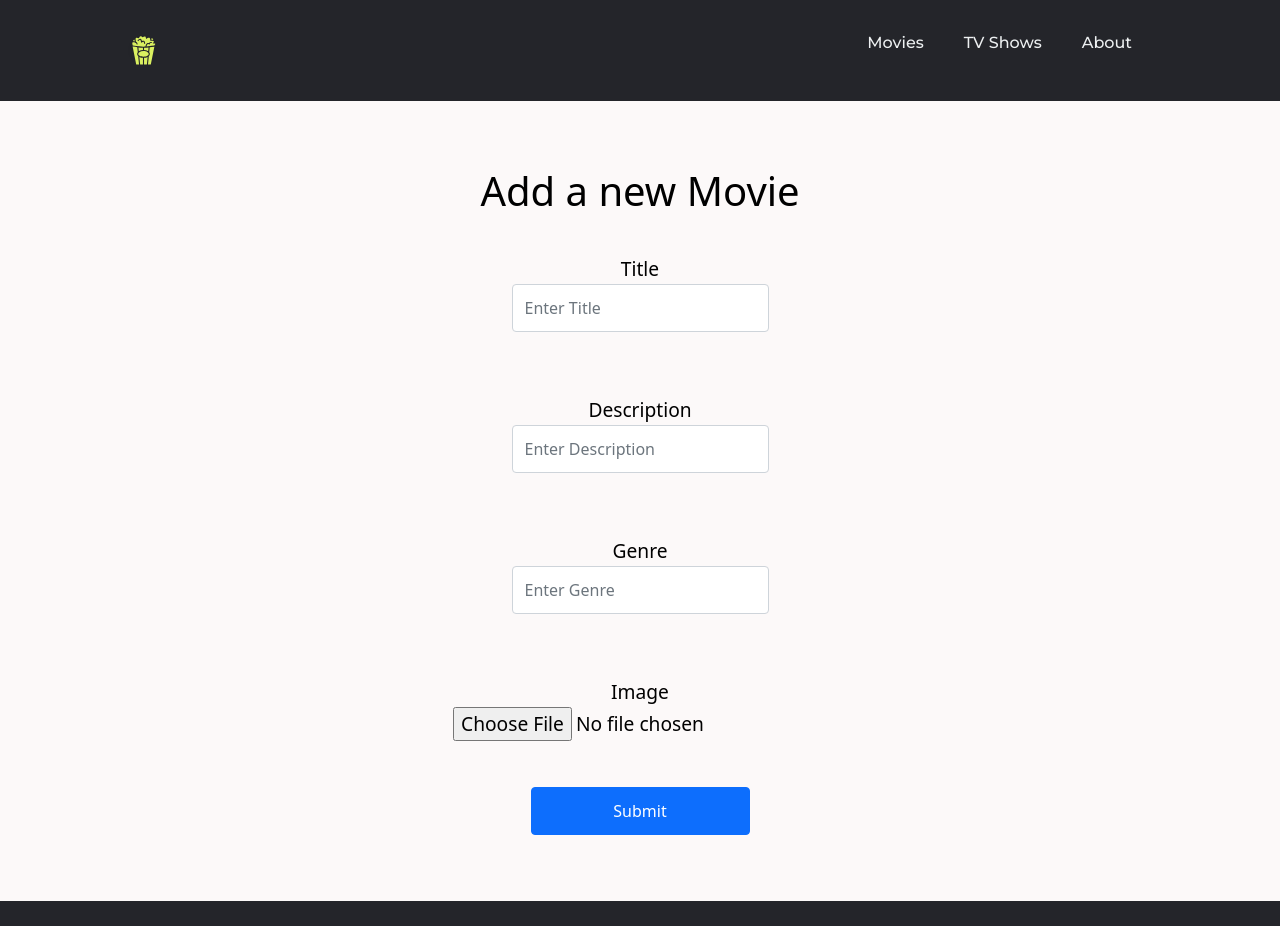
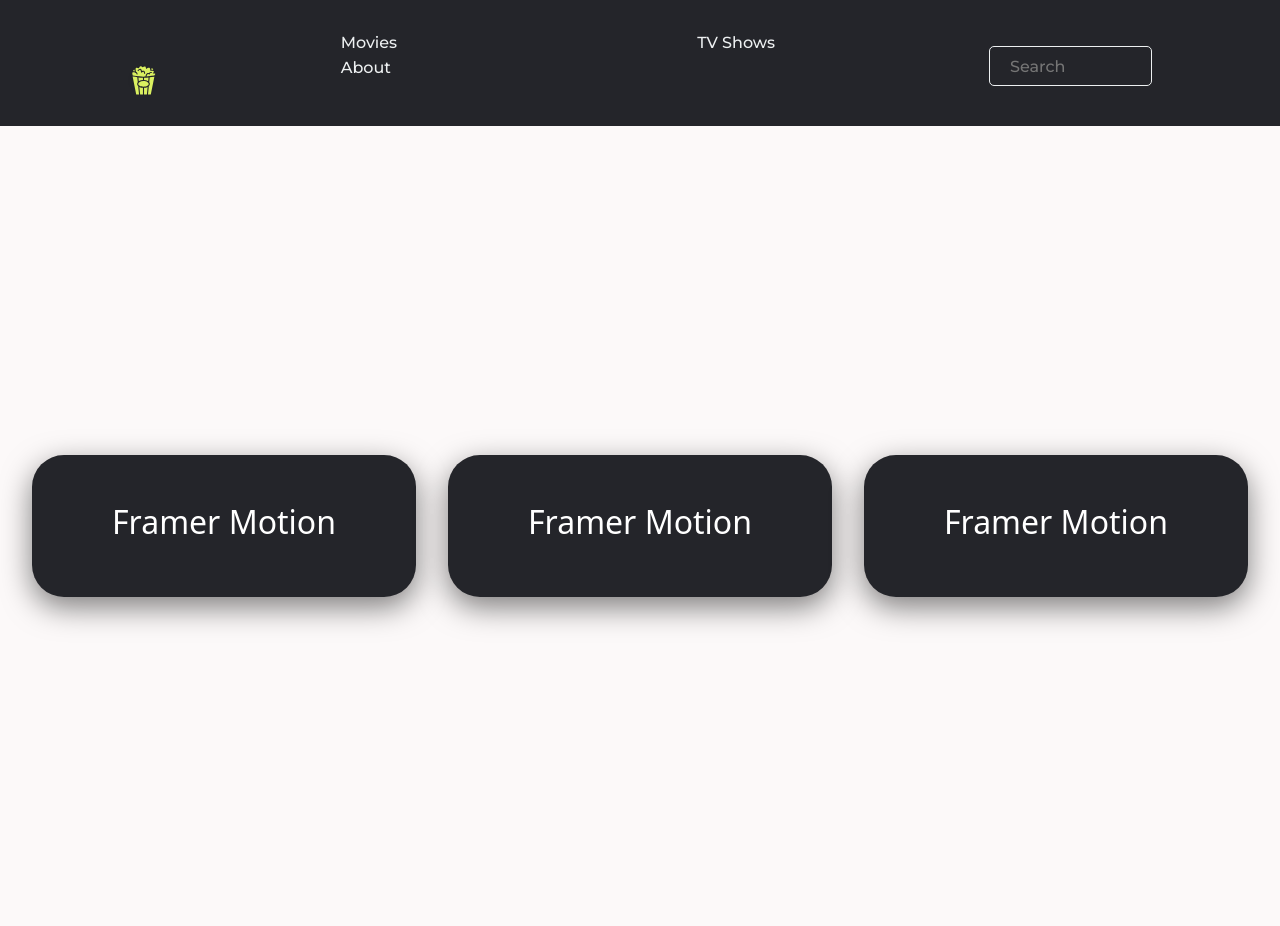
Before and after one commit to melekabbassi/react-project, a React (Create React App) app: page / in a window 1280 px wide. Before the commit the page ends 901 px from the top, so only its background shows below. Built offline with nearby package versions, Linux system fonts and the light colour scheme.

Commit message:
added searchBar and fixed form and navBar

```diff
--- a/src/App.css
+++ b/src/App.css
@@ -18,7 +18,7 @@
     background-color: #24252A;
 }
 
-li, a {
+li, a, .search {
     font-family: "Montserrat",sans-serif;
     font-weight: 500;
     font-size: 16px;
@@ -28,8 +28,9 @@
 
 .headerNav{
     display: flex;
-    justify-content: flex-end;
-    align-items: center;
+    /* justify-content: flex-end; */
+    justify-content: space-between;
+    align-items: end;
     padding: 30px 10%;
 }
 
@@ -46,7 +47,7 @@
 
 .navLinks li{
   display: inline-block;
-  padding: 0px 20px;
+  padding: 0px 150px;
 }
 
 .navLinks li a{
@@ -58,6 +59,19 @@
 
 .navLinks li a:hover{
   color: #0088a9;
+}
+
+.search{
+  width: 20%;
+  height: 40px;
+  border-radius: 5px;
+  border: 1px solid #edf0f1;
+  padding: 0px 20px;
+  margin-top: 10px;
+  margin-bottom: 10px;
+  font-size: 16px;
+  font-weight: 500;
+  color: #edf0f1;
 }
 
 .movieCard{
--- a/src/App.js
+++ b/src/App.js
@@ -10,11 +10,13 @@
     <div className="navBar">
       <NavBar />
       <div className= "App">
-        {/* <MovieCard />
-        <MovieCard /> */}
-
+        <MovieCard />
+        <MovieCard />
+        <MovieCard />
+      </div>
+      {/* <div>
         <Form />
-      </div>
+      </div> */}
     </div>
   );
 }
--- a/src/components/NavBar.jsx
+++ b/src/components/NavBar.jsx
@@ -12,6 +12,7 @@
                 <li><a href="aboutUs">About</a></li>
             </ul>
         </nav>
+          <input className="search" type="text" placeholder="Search" />
     </div>
   )
 }
```
